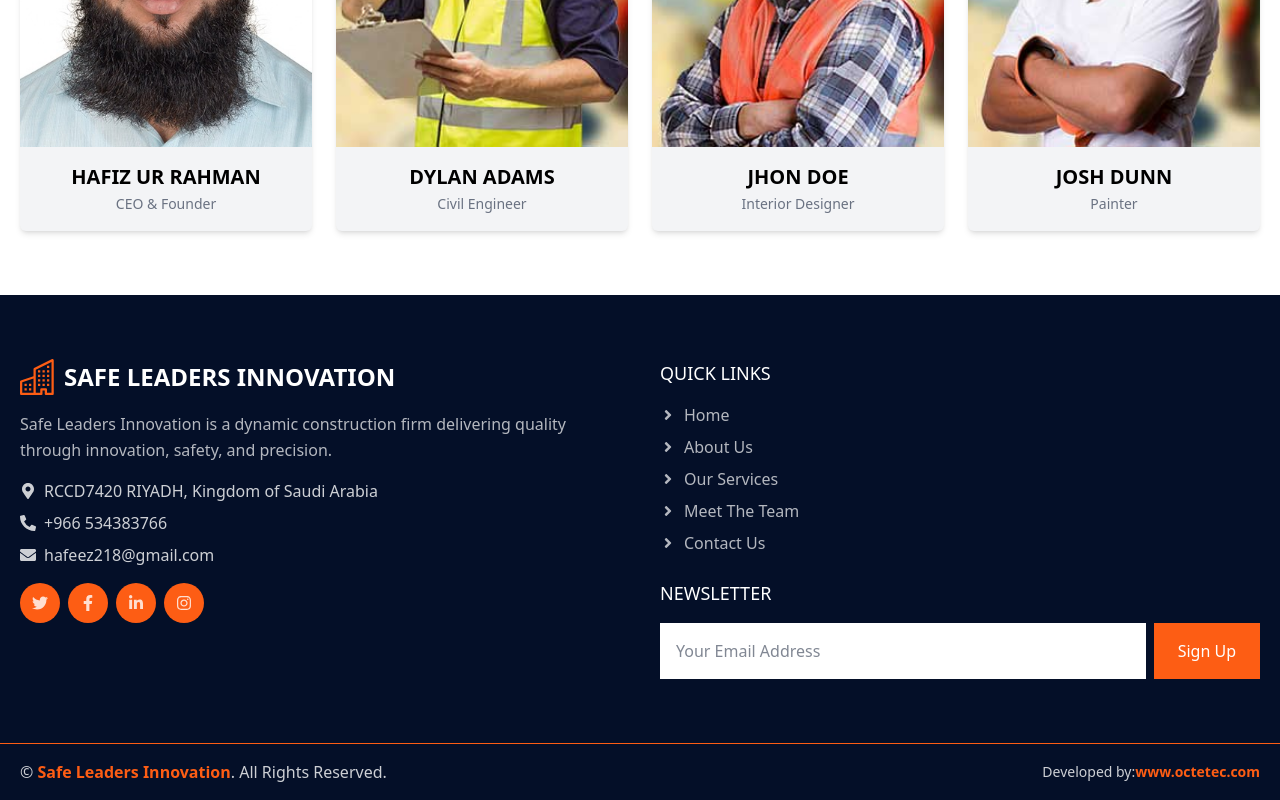
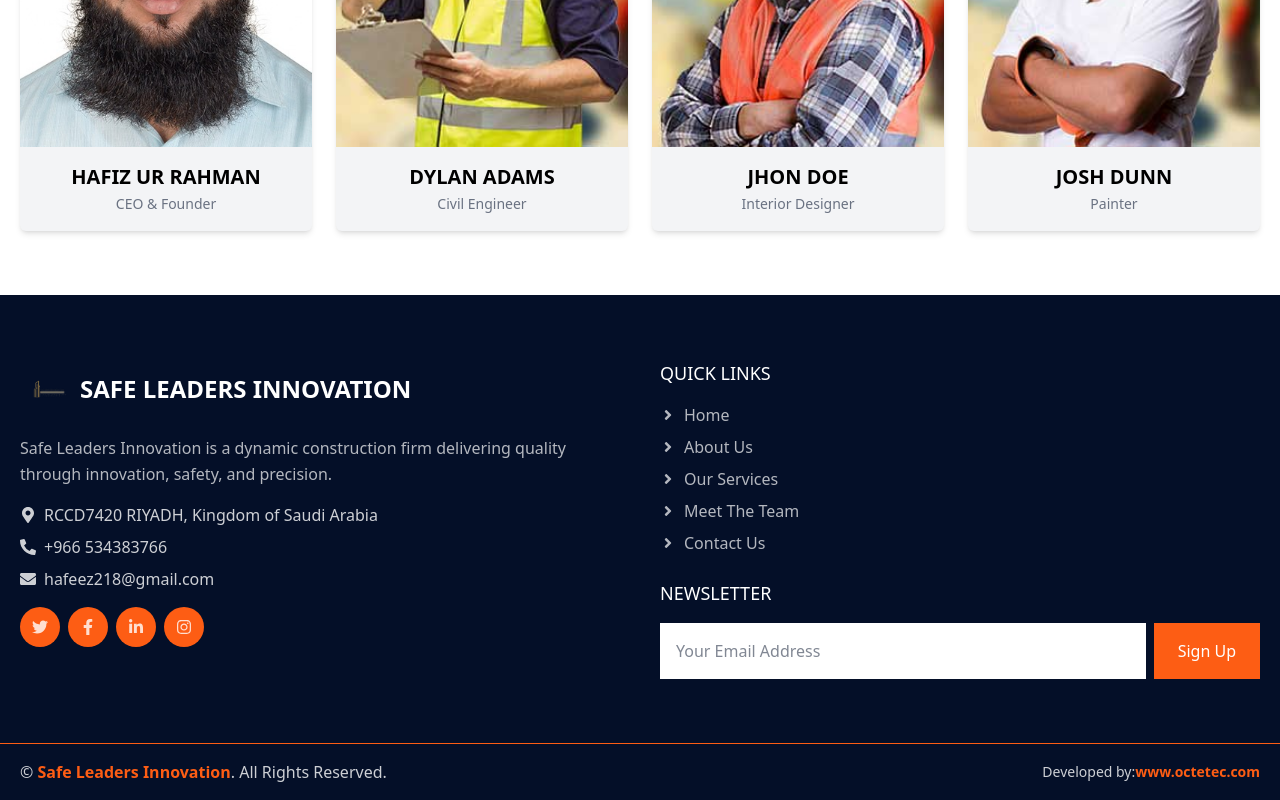
Before and after one commit to rahmatshah1310/webuild, a React (Vite) app: page / in a window 1280 px wide. Shown: the part 5995-6795 px from the top of the page. Built offline with nearby package versions, Linux system fonts and the light colour scheme.

Commit message:
change the content of the footer

```diff
--- a/src/components/layout/Footer.jsx
+++ b/src/components/layout/Footer.jsx
@@ -20,8 +20,9 @@
           {/* Left Section */}
           <div>
             <a href="/" className="flex items-center mb-4">
+                 <img src="/Logo.png"  alt="Logo" className='w-15 h-15 object-cover scale-100' />
               <h1 className="text-white font-bold uppercase flex items-center gap-2 text-xl md:text-2xl">
-                <BsBuildings className="text-[#FD5D14] text-4xl" />
+                {/* <BsBuildings className="text-[#FD5D14] text-4xl" /> */}
                 Safe Leaders Innovation
               </h1>
             </a>
```
